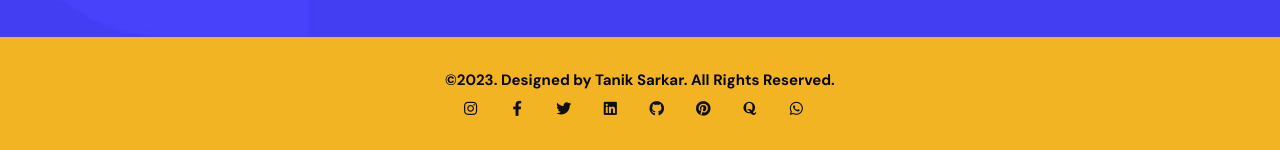
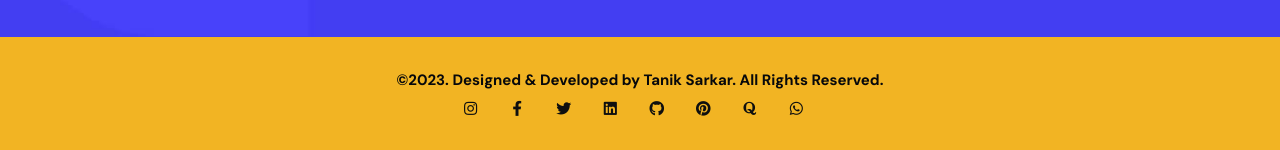
Before and after one commit to Tanik0505/boost_wizard, a plain HTML site: page index.html in a window 1280 px wide. Shown: the part 4884-5034 px from the top of the page. Drawn offline with nearby package versions, Linux system fonts and the light colour scheme.

Commit message:
Update index.html

```diff
--- a/index.html
+++ b/index.html
@@ -785,7 +785,7 @@
   -->
 
   <footer id="footer">
-    <p>&copy;<b>2023. Designed by Tanik Sarkar. All Rights Reserved.</b></p>
+    <p>&copy;<b>2023. Designed & Developed by Tanik Sarkar. All Rights Reserved.</b></p>
     <ul class = "social-links">
         <li>
             <a href = "https://instagram.com/mr_oreo2003?igshid=ZDdkNTZiNTM="><i class = "fab fa-instagram"></i></a>
```
